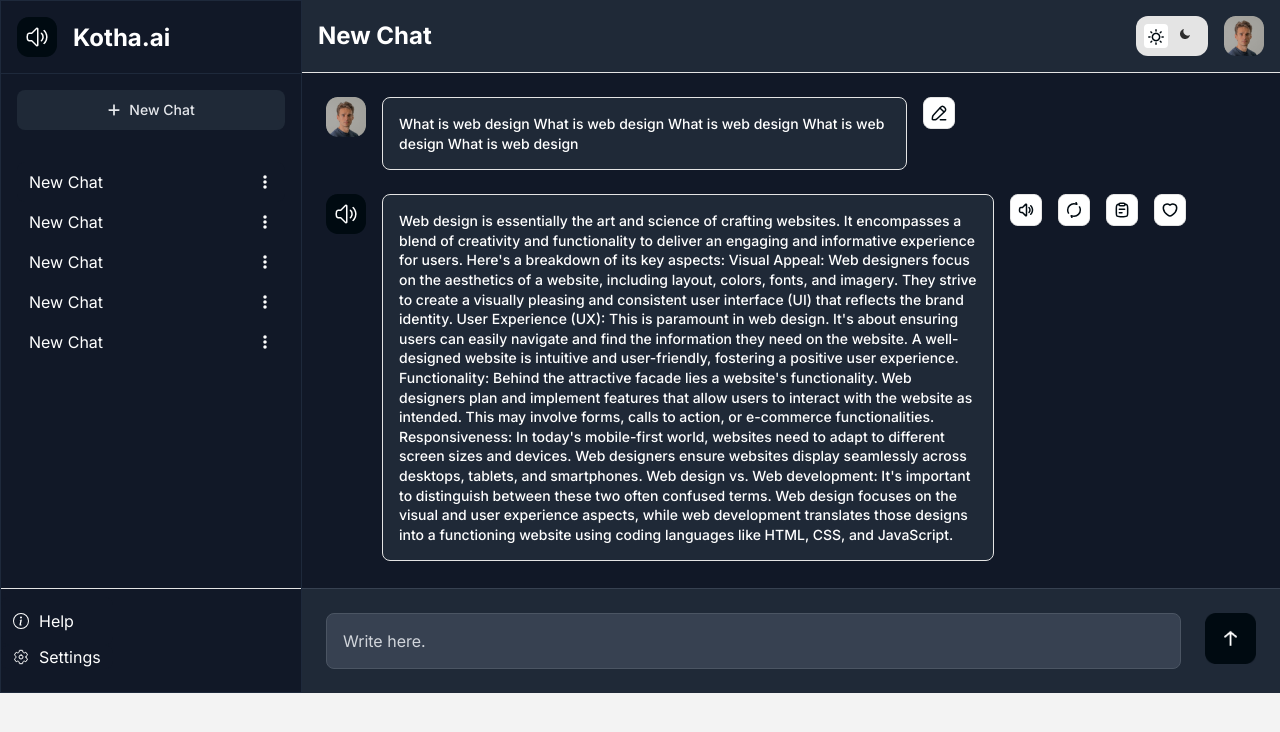
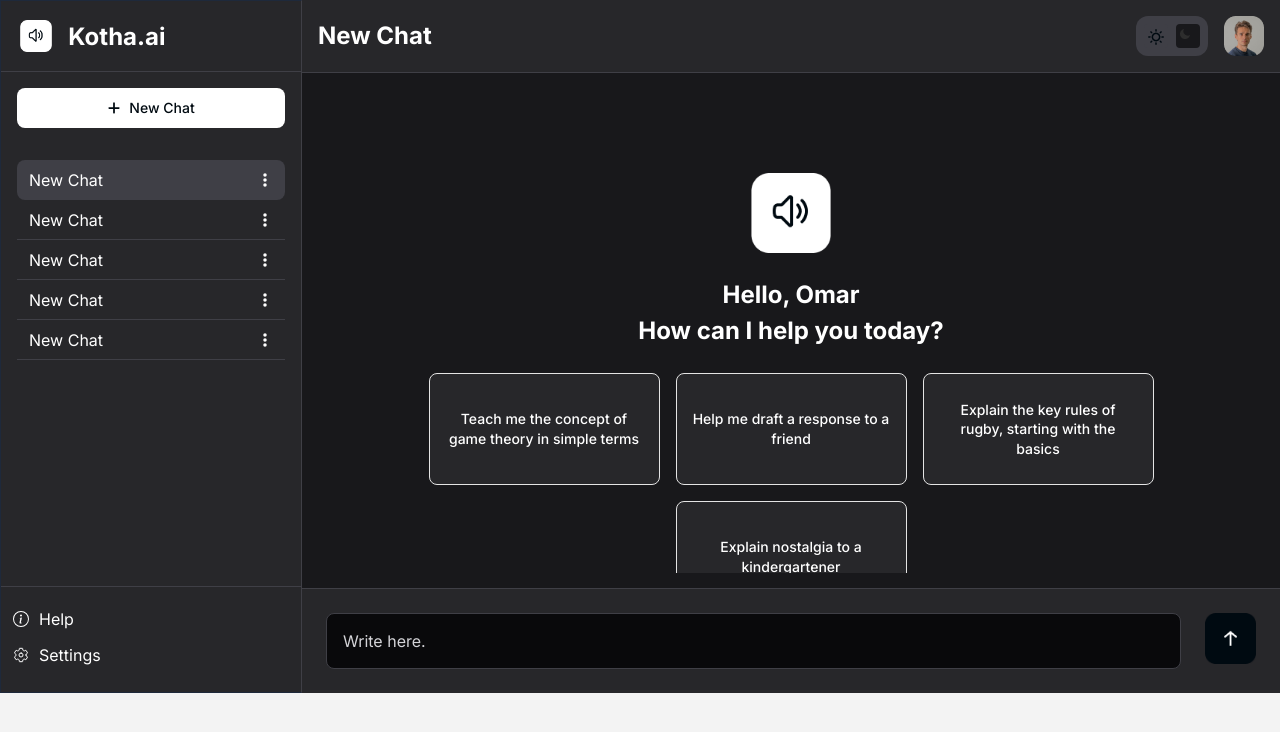
Before and after one commit to Hasibul-99/kotha-ai, a Next.js app: page /chat in a window 1280 px wide. Both pictures are taken after a click on the element 1188 px from the left and 36 px from the top of the page. Shown: the top 732 px of the page. Built offline with nearby package versions, Linux system fonts and the light colour scheme.

Commit message:
full bark mode implement

```diff
--- a/app/(root)/chat/page.js
+++ b/app/(root)/chat/page.js
@@ -10,19 +10,26 @@
 } from "@/components/ui/drawer";
 import { useTheme } from "next-themes";
 import Link from "next/link";
-import { useState } from "react";
 
 export default function Chat() {
   const { setTheme, resolvedTheme } = useTheme();
-  const [showChat, setShowChat] = useState(true);
 
   return (
     <div className="main-chart-wrapper gap-0 md:flex dark:dark">
-      <div className="chat-info border hidden md:block bg-[#fff] dark:bg-gray-900 dark:text-white">
-        <div className="flex items-center justify-between w-full p-4 border-b ">
+      <div className="chat-info border hidden md:block bg-[#fff] dark:bg-zinc-800 dark:text-white dark:border-r-zinc-700">
+        <div className="flex items-center justify-between w-full p-[19px] border-b dark:border-zinc-700">
           <Link href="/">
             <div className="flex flex-row items-center p-0 gap-[16px]">
-              <img src="/assets/images/logo.png" alt="kotha" />
+              <img
+                src="/assets/images/logo.png"
+                className="h-8 block dark:hidden"
+                alt="Kotha Logo"
+              />
+              <img
+                src="/assets/images/kotha.png"
+                className="h-8 hidden dark:block"
+                alt="Kotha Logo"
+              />
               <span className="font-bold text-[24px] leading-[29px] text-[#000A11] dark:text-white">
                 Kotha.ai
               </span>
@@ -34,7 +41,7 @@
       </div>
 
       <div className="card w-full">
-        <div className="flex flex-row justify-between items-center p-[16px] gap-[10px] border-b bg-[#FFFFFF] border-[#E4E4E4] dark:bg-gray-800 dark:text-white">
+        <div className="flex flex-row justify-between items-center p-[16px] gap-[10px] border-b bg-[#FFFFFF] border-[#E4E4E4] dark:bg-zinc-800 dark:border-zinc-700 dark:text-white">
           <div className="font-bold text-[24px] leading-[150%] text-[#000A11] dark:text-white hidden md:block">
             New Chat
           </div>
@@ -50,10 +57,10 @@
             </Drawer>
           </div>
           <div className="flex flex-row items-center p-0 gap-[16px]">
-            <div className="hidden md:flex flex-row items-center p-[8px] gap-[8px] bg-[#E4E4E4] rounded-[12px]">
+            <div className="hidden md:flex flex-row items-center p-[8px] gap-[8px] bg-[#E4E4E4] dark:bg-zinc-700 rounded-[12px]">
               <span
                 onClick={() => setTheme("light")}
-                className="w-[24px] h-[24px] bg-[#FFFFFF] rounded-[4px] relative cursor-pointer"
+                className="w-[24px] h-[24px] bg-[#FFFFFF] dark:bg-zinc-700 rounded-[4px] relative cursor-pointer"
               >
                 <img
                   src="/assets/images/sun.png"
@@ -62,7 +69,7 @@
               </span>
               <span
                 onClick={() => setTheme("dark")}
-                className="w-[24px] h-[24px] rounded-[4px] relative cursor-pointer"
+                className="w-[24px] h-[24px] dark:bg-zinc-900 rounded-[4px] relative cursor-pointer"
               >
                 <img
                   src="/assets/images/moon.png"
--- a/components/Share/ChatContent.js
+++ b/components/Share/ChatContent.js
@@ -2,12 +2,12 @@
 import { useState } from "react";
 
 export default function ChatContent() {
-  const [showChat, setShowChat] = useState(true);
+  const [showChat, setShowChat] = useState(false);
 
   return (
     <>
       <div
-        className="chat-content h-[80vh] md:h-[515px] dark:bg-gray-900 dark:text-white"
+        className="chat-content h-[80vh] md:h-[515px] dark:bg-zinc-900 dark:text-white"
         id="main-chat-content"
         data-simplebar="init"
       >
@@ -84,7 +84,7 @@
             </ScrollArea>
           </>
         ) : (
-          <>
+          <div className="overflow-auto h-full md:h-[500px]">
             <div className="flex flex-col items-center p-[100px_24px_24px] gap-[24px]">
               <div>
                 <img
@@ -93,7 +93,7 @@
                   alt="kotha"
                 />
               </div>
-              <div className="font-bold text-[24px] leading-[150%] text-center text-[#000A11]">
+              <div className="font-bold text-[24px] leading-[150%] text-center text-[#000A11] dark:text-white">
                 <h1>Hello, Omar</h1>
                 <h1>How can I help you today?</h1>
               </div>
@@ -104,13 +104,13 @@
                 <ActionCard text="Explain nostalgia to a kindergartener" />
               </div>
             </div>
-          </>
+          </div>
         )}
       </div>
-      <div className="flex items-start p-6 gap-6 bg-white border-t border-[#E4E4E4] dark:bg-gray-800 dark:border-gray-700">
+      <div className="flex items-start p-6 gap-6 bg-white border-t border-[#E4E4E4] dark:bg-zinc-800 dark:border-zinc-700">
         <div className="w-full">
           <input
-            className="h-14 w-full flex items-center px-4 gap-2 bg-[#F9F9F9] border border-[#E4E4E4] rounded-lg  dark:bg-gray-700 dark:border-gray-600 dark:text-white dark:placeholder-gray-300"
+            className="h-14 w-full flex items-center px-4 gap-2 bg-[#F9F9F9] border border-[#E4E4E4] rounded-lg dark:bg-zinc-950 dark:border-zinc-700 dark:text-white dark:placeholder-zinc-300"
             placeholder="Write here."
             type="text"
           />
@@ -129,7 +129,7 @@
       <img src={userImage} alt="user" className="w-10 h-10" />
     </div>
     <div className="flex flex-col md:flex-row items-start gap-4">
-      <div className="md:max-w-[70%] p-4 border border-[#E4E4E4] rounded-lg font-medium text-[14px] leading-[140%] text-[#000A11] bg-white dark:bg-gray-800 dark:text-white">
+      <div className="md:max-w-[70%] p-4 border border-[#E4E4E4] rounded-lg font-medium text-[14px] leading-[140%] text-[#000A11] bg-white dark:bg-zinc-800 dark:text-white">
         {message}
       </div>
       <div className="flex items-start gap-4">
@@ -143,7 +143,7 @@
 );
 
 const ActionCard = ({ text }) => (
-  <div className="p-4 border border-[#E4E4E4] rounded-lg font-medium text-[14px] leading-[140%] text-[#000A11] dark:text-white bg-white dark:bg-gray-800">
+  <div className="p-4 flex flex-col md:flex-row justify-center items-center gap-[10px] w-[231px] h-[112px] text-center border border-[#E4E4E4] rounded-lg font-medium text-[14px] leading-[140%] text-[#000A11] dark:text-white bg-white dark:bg-zinc-800">
     {text}
   </div>
 );
--- a/components/Share/ChatList.js
+++ b/components/Share/ChatList.js
@@ -26,7 +26,8 @@
       <div className="p-4">
         <button
           aria-label="button"
-          className="flex items-center justify-center p-0 gap-2 w-full md:w-[268px] h-[40px] bg-[#000A11] rounded-[8px] font-medium text-[14px] leading-[140%] text-white dark:bg-gray-800 dark:text-gray-200"
+          className="flex items-center justify-center p-0 gap-2 w-full md:w-[268px] h-[40px] rounded-[8px] font-medium
+          text-[14px] leading-[140%] text-white bg-[#000A11] dark:bg-white dark:text-[#000A11]"
           type="button"
           id="button-addon2"
         >
@@ -40,7 +41,7 @@
         {[...Array(5)].map((_, index) => (
           <li
             key={index}
-            className={`flex items-center justify-between px-[12px] gap-[10px] h-[40px]  cursor-pointer ${index === 0 ? "bg-[#E4E4E4] dark:bg-gray-900 dark:text-white rounded-[8px]" : "rounded-none"} `}
+            className={`flex items-center justify-between px-[12px] gap-[10px] h-[40px] cursor-pointer ${index === 0 ? "bg-[#E4E4E4] dark:bg-zinc-700 dark:text-white rounded-[8px]" : "border-b dark:border-zinc-700 rounded-none"} `}
           >
             New Chat
             <FaEllipsisVertical />
@@ -49,17 +50,17 @@
       </ScrollArea>
 
       {/* Settings and Help section */}
-      <div className="flex flex-col items-start border-t border-[#E4E4E4]">
+      <div className="flex flex-col items-start border-t dark:border-zinc-700 border-[#E4E4E4]">
         <ui className="list-none mb-0 mt-2 chat-users-tab">
           {/* Help item */}
-          <li className="flex items-center p-[12px] gap-[10px] rounded-[8px] dark:bg-gray-900 dark:text-white">
+          <li className="flex items-center p-[12px] gap-[10px] rounded-[8px] dark:text-white">
             <BsInfoCircle /> Help
           </li>
 
           {/* Settings dialog trigger */}
           <Dialog>
             <DialogTrigger>
-              <li className="flex items-center px-[12px] gap-[10px] rounded-[8px] cursor-pointer dark:bg-gray-900 dark:text-white">
+              <li className="flex items-center px-[12px] gap-[10px] rounded-[8px] cursor-pointer dark:text-white">
                 <IoSettingsOutline /> Settings
               </li>
             </DialogTrigger>
@@ -67,42 +68,32 @@
               <DialogHeader>
                 <DialogTitle className="py-3">Settings</DialogTitle>
                 <DialogDescription className="border-t">
-                  <div className="flex items-start p-0">
-                    {/* Settings content */}
+                  <div className="flex flex-row items-start p-0">
                     <div className="flex flex-col items-center gap-4 py-4 pr-3 border-r border-[#E4E4E4]">
-                      {/* Example settings sections */}
-                      {[
-                        {
-                          title: "General",
-                          options: [
-                            "General",
-                            "Profile",
-                            "Security",
-                            "Notification",
-                          ],
-                        },
-                        {
-                          title: "Language",
-                          options: ["Theme", "Language", "Voice"],
-                        },
-                      ].map(({ title, options }) => (
-                        <div
-                          key={title}
-                          className="w-40 h-10 px-4 pt-2 border-b cursor-pointer"
-                        >
-                          {title}
-                          {options.map((option, index) => (
-                            <div
-                              key={index}
-                              className="w-full flex items-center justify-between p-0 gap-[200px]"
-                            >
+                      <div className="w-40 h-10 px-4 pt-2 bg-[#E4E4E4] rounded-[8px] cursor-pointer">
+                        General
+                      </div>
+                      <div className="w-40 h-10 px-4 pt-2 border-b cursor-pointer">
+                        Profile
+                      </div>
+                      <div className="w-40 h-10 px-4 pt-2 border-b cursor-pointer">
+                        Security
+                      </div>
+                      <div className="w-40 h-10 px-4 pt-2 border-b cursor-pointer">
+                        Notification
+                      </div>
+                    </div>
+                    <div className="">
+                      {/* General  */}
+                      <div className="flex flex-col items-start p-[16px] gap-[16px]">
+                        <div className="w-full flex flex-row justify-between items-center p-0 gap-[200px]">
                           <div className="font-semibold text-[16px] leading-[140%] text-[#000A11]">
-                                {option}
+                            Theme
                           </div>
                           <div>
                             <Select defaultValue="light">
                               <SelectTrigger className="w-[100px]">
-                                    <SelectValue placeholder={option} />
+                                <SelectValue placeholder="Theme" />
                               </SelectTrigger>
                               <SelectContent>
                                 <SelectItem value="light" selected>
@@ -113,9 +104,41 @@
                             </Select>
                           </div>
                         </div>
-                          ))}
+
+                        <div className="w-full flex flex-row justify-between items-center p-0 gap-[200px]">
+                          <div className="font-semibold text-[16px] leading-[140%] text-[#000A11]">
+                            Language
                           </div>
-                      ))}
+                          <div>
+                            <Select defaultValue="en">
+                              <SelectTrigger className="w-[100px]">
+                                <SelectValue />
+                              </SelectTrigger>
+                              <SelectContent>
+                                <SelectItem value="en">English</SelectItem>
+                                <SelectItem value="bn">Bangla</SelectItem>
+                              </SelectContent>
+                            </Select>
+                          </div>
+                        </div>
+
+                        <div className="w-full flex flex-row justify-between items-center p-0 gap-[200px]">
+                          <div className="font-semibold text-[16px] leading-[140%] text-[#000A11]">
+                            Voice
+                          </div>
+                          <div>
+                            <Select defaultValue="oman">
+                              <SelectTrigger className="w-[100px]">
+                                <SelectValue />
+                              </SelectTrigger>
+                              <SelectContent>
+                                <SelectItem value="en">English</SelectItem>
+                                <SelectItem value="oman">Oman</SelectItem>
+                              </SelectContent>
+                            </Select>
+                          </div>
+                        </div>
+                      </div>
                     </div>
                   </div>
                 </DialogDescription>
--- a/components/common/Navbar.js
+++ b/components/common/Navbar.js
@@ -1,29 +1,38 @@
-import Link from 'next/link'
+import Link from "next/link";
 
 export default function Navbar() {
   return (
-    <nav className='bg-white dark:bg-gray-900 fixed w-full z-20 top-0 start-0 border-b border-gray-200 dark:border-gray-600'>
-      <div className='max-w-screen-xl flex flex-wrap items-center justify-between mx-auto p-4'>
-        <a href='/' className='flex items-center space-x-3 rtl:space-x-reverse'>
-          <img src='/assets/images/logo.png' className='h-8' alt='Kotha Logo' />
-          <span className='self-center text-2xl font-semibold whitespace-nowrap text-[#000A11] dark:text-white'>
+    <nav className="bg-white dark:bg-gray-900 fixed w-full z-20 top-0 start-0 border-b border-gray-200 dark:border-gray-600">
+      <div className="max-w-screen-xl flex flex-wrap items-center justify-between mx-auto p-4">
+        <a href="/" className="flex items-center space-x-3 rtl:space-x-reverse">
+          <img
+            src="/assets/images/logo.png"
+            className="h-8 block dark:hidden"
+            alt="Kotha Logo"
+          />
+          <img
+            src="/assets/images/kotha.png"
+            className="h-8 hidden dark:block"
+            alt="Kotha Logo"
+          />
+          <span className="self-center text-2xl font-semibold whitespace-nowrap text-[#000A11] dark:text-white">
             Kotha.ai
           </span>
         </a>
-        <div className='flex gap-x-2.5 md:order-2 space-x-3 md:space-x-0 rtl:space-x-reverse'>
-          <Link href='/signin'>
+        <div className="flex gap-x-2.5 md:order-2 space-x-3 md:space-x-0 rtl:space-x-reverse">
+          <Link href="/signin">
             <button
-              type='button'
-              className='text-[#000A11] dark:text-white border border-[#000A11] dark:border-white font-medium rounded-[12px] text-sm px-4 py-2 text-center'
+              type="button"
+              className="text-[#000A11] dark:text-white border border-[#000A11] dark:border-white font-medium rounded-[12px] text-sm px-4 py-2 text-center"
             >
               Sign in
             </button>
           </Link>
 
-          <Link href='/signup'>
+          <Link href="/signup">
             <button
-              type='button'
-              className='text-white bg-[#000A11] dark:bg-white dark:text-[#000A11] hover:bg-[#000A11] dark:hover:bg-[#ffffffb3] font-medium rounded-[12px] text-sm px-4 py-2 text-center'
+              type="button"
+              className="text-white bg-[#000A11] dark:bg-white dark:text-[#000A11] hover:bg-[#000A11] dark:hover:bg-[#ffffffb3] font-medium rounded-[12px] text-sm px-4 py-2 text-center"
             >
               Sign up
             </button>
@@ -31,5 +40,5 @@
         </div>
       </div>
     </nav>
-  )
+  );
 }
```
Also changed, not shown: app/page.js (+24 -24 lines). Lines whose indentation alone changed are shown as unchanged.
